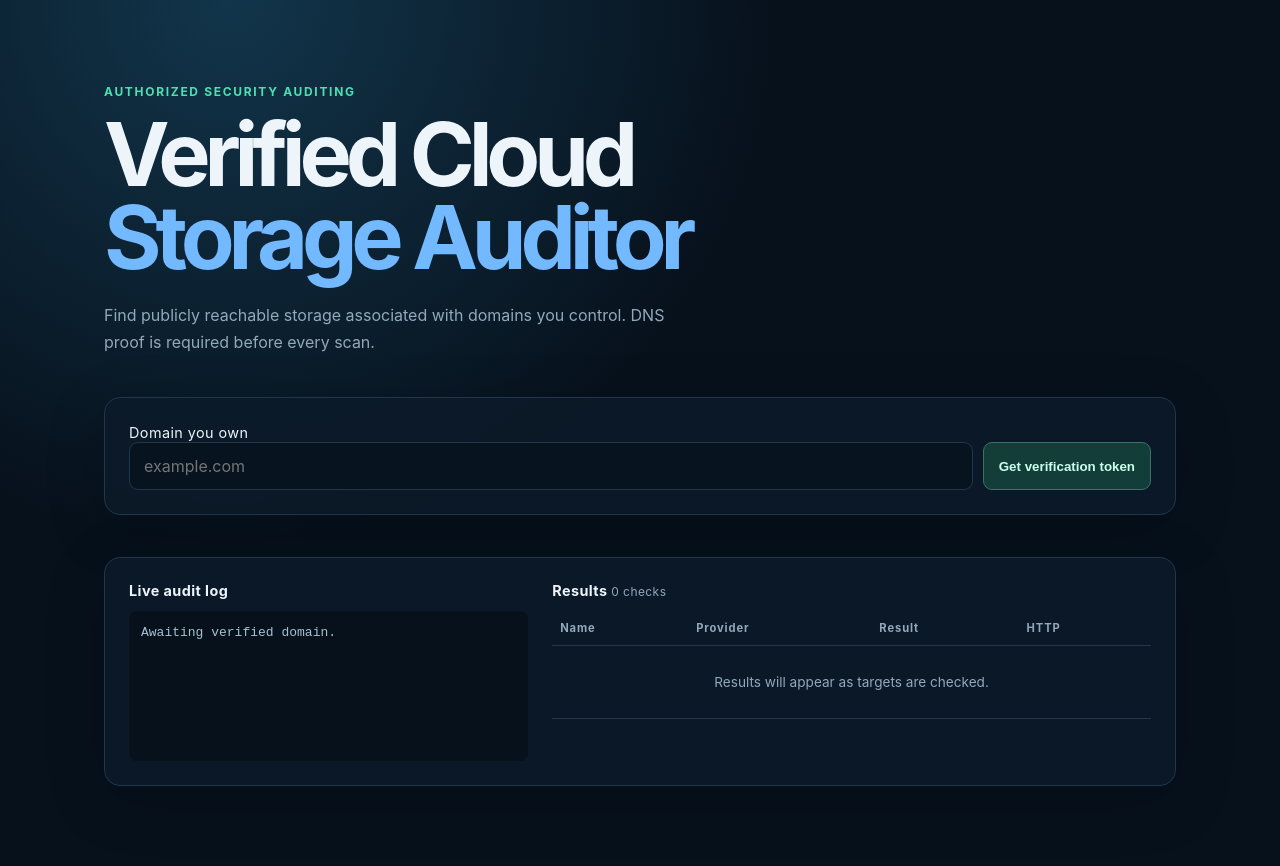
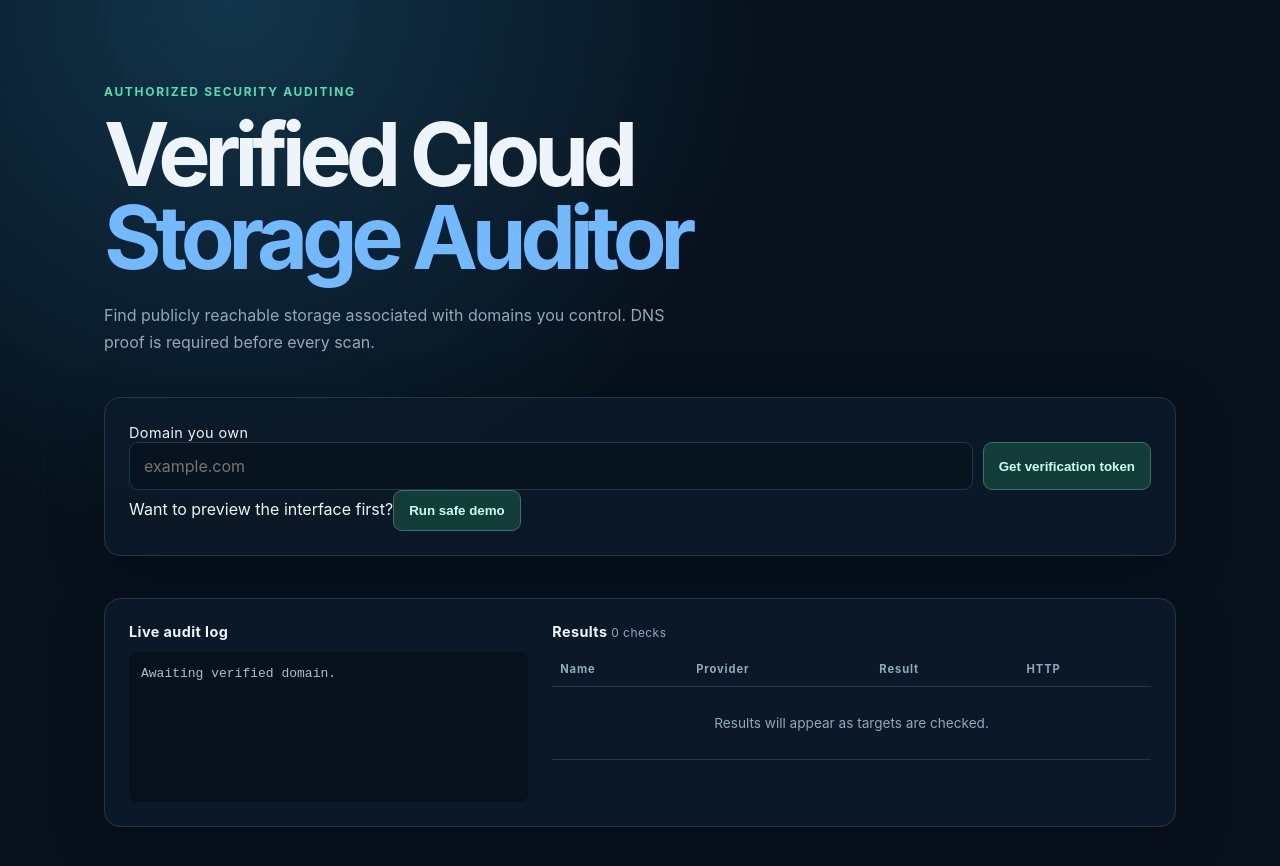
Before and after one commit to abhishekpasupathy/verified-cloud-storage-auditor-s3-bucket-finder-, a Next.js app: page / in a window 1280 px wide. Shown: the top 866 px of the page. Built offline with nearby package versions, Linux system fonts and the light colour scheme.

Commit message:
Add browser-only safe demo mode

```diff
--- a/app/page.tsx
+++ b/app/page.tsx
@@ -51,10 +51,25 @@ export default function Home() {
     source.onerror = () => { setError("The scan connection closed unexpectedly."); setBusy(false); source.close(); };
   }
 
+  function runDemo() {
+    const demoResults: Result[] = [
+      { name: "demo-assets-store", provider: "AWS_S3", status: "PUBLIC", httpStatus: 200 },
+      { name: "demo-media-store", provider: "GCS", status: "EXISTS_PRIVATE", httpStatus: 403 },
+      { name: "demo-backup-store", provider: "AZURE_BLOB", status: "NOT_FOUND", httpStatus: 404 },
+    ];
+    setBusy(true); setError(""); setResults([]); setLogs(["Demo mode: no external service is contacted.", "Simulating CT-informed candidate selection…"]);
+    demoResults.forEach((result, index) => window.setTimeout(() => {
+      setResults((old) => [...old, result]);
+      setLogs((old) => [...old, `Demo result: ${result.name} → ${result.status}`]);
+      if (index === demoResults.length - 1) { setLogs((old) => [...old, "Demo complete. Verify a domain to run a real audit."]); setBusy(false); }
+    }, (index + 1) * 700));
+  }
+
   return <main>
     <section className="hero"><p className="eyebrow">AUTHORIZED SECURITY AUDITING</p><h1>Verified Cloud<br /><span>Storage Auditor</span></h1><p>Find publicly reachable storage associated with domains you control. DNS proof is required before every scan.</p></section>
     <section className="panel">
       <form onSubmit={getToken}><label htmlFor="domain">Domain you own</label><div className="input-row"><input id="domain" value={domain} onChange={(e) => setDomain(e.target.value)} placeholder="example.com" disabled={busy} required /><button disabled={busy}>{busy && !verification ? "Working…" : "Get verification token"}</button></div></form>
+      <div className="demo"><span>Want to preview the interface first?</span><button type="button" onClick={runDemo} disabled={busy}>Run safe demo</button></div>
       {verification && <div className="challenge"><h2>1. Publish the DNS TXT record</h2><p>{verification.instructions}</p><code>{verification.record}</code><div className="actions"><button onClick={verify} disabled={busy || verified}>{verified ? "Domain verified" : "Verify TXT record"}</button>{verified && <><label className="mode"><input type="checkbox" checked={agentic} onChange={(event) => setAgentic(event.target.checked)} /> Agentic mode (uses Groq)</label><button className="primary" onClick={startScan} disabled={busy}>{busy ? "Scanning…" : agentic ? "Start agentic scan" : "Start scan"}</button></>}</div></div>}
       {error && <p className="error">{error}</p>}
     </section>
```
